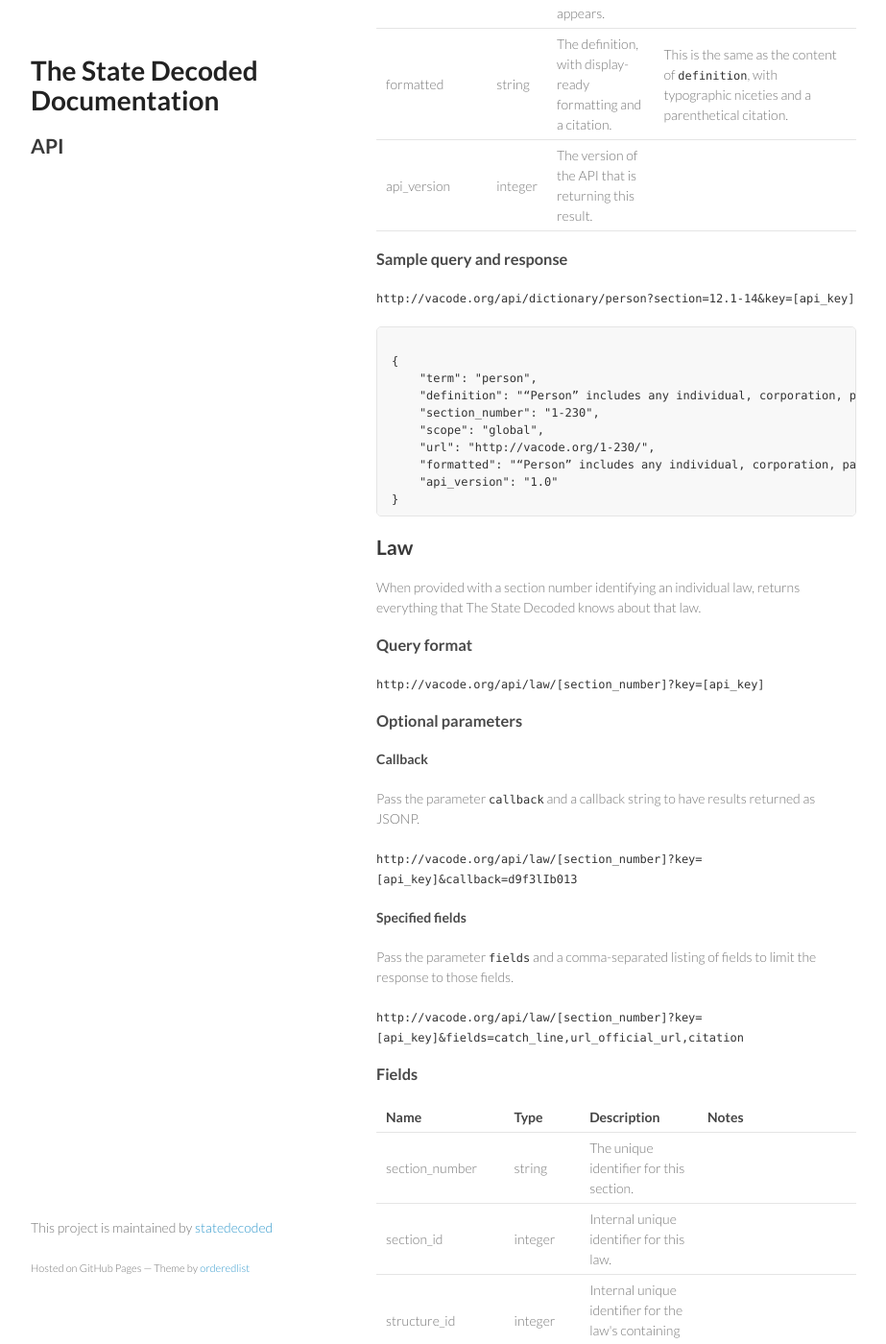
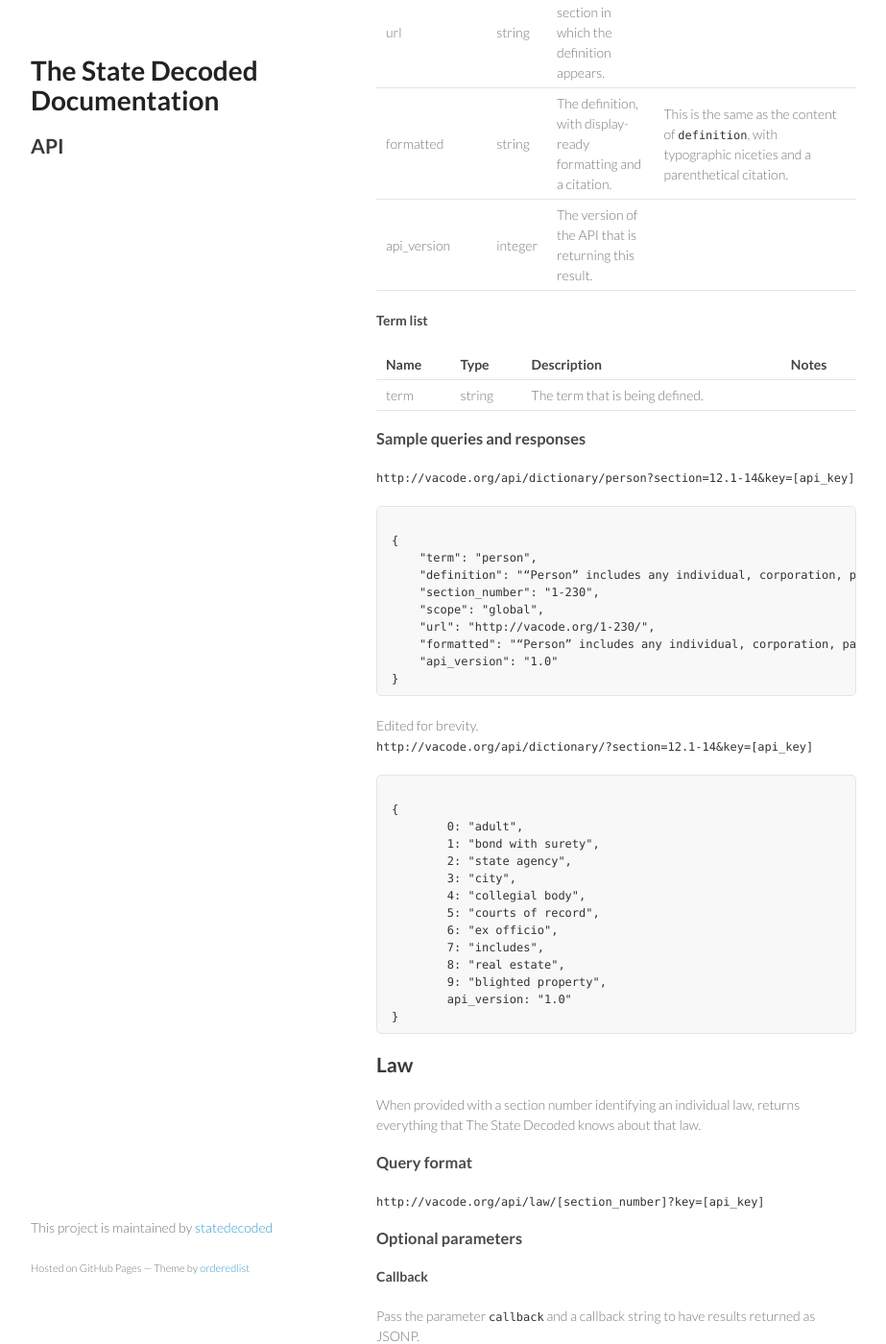
Before and after one commit to statedecoded/documentation, a Jekyll site: the page built from api.html, in a window 1280 px wide and 1400 px high, scrolled down 2516 px. Shown: the whole window at 96% size, without its empty margins (178-1101 px from the left). Built offline with Jekyll 4.4.1, drawn with Linux system fonts in a browser that asks for light colours; some of the changed text lies outside the part shown.

Commit message:
Include term lists in the Dictionary method
Per statedecoded/statedecoded#422.

```diff
--- a/api.html
+++ b/api.html
@@ -66,6 +66,7 @@
 
 <p><code>
 http://vacode.org/api/dictionary/person?section=12.1-14&amp;key=[api_key]
+http://vacode.org/api/dictionary/?section=12.1-14&amp;key=[api_key]
 </code></p>
 
 <h4>Callback</h4>
@@ -149,7 +152,30 @@
 </tbody>
 </table>
 
-<h3>Sample query and response</h3>
+<h4>Term list</h4>
+
+<table>
+<thead>
+<tr>
+<th>Name</th>
+<th>Type</th>
+<th>Description</th>
+<th>Notes</th>
+</tr>
+</thead>
+<tbody>
+
+<tr>
+<td>term</td>
+<td>string</td>
+<td>The term that is being defined.</td>
+<td></td>
+</tr>
+
+</tbody>
+</table>
+
+<h3>Sample queries and responses</h3>
 
 <p><code>
 http://vacode.org/api/dictionary/person?section=12.1-14&amp;key=[api_key]
@@ -164,6 +190,28 @@
     "url": "http://vacode.org/1-230/",
     "formatted": "“Person” includes any individual, corporation, partnership, association, cooperative, limited liability company, trust, joint venture, government, political subdivision, or any other legal or commercial entity and any successor, representative, agent, agency, or instrumentality thereof. (&lt;a href=\"http://vacode.org/1-230/\"&gt;§&amp;nbsp;1-230&lt;\/a&gt;)",
     "api_version": "1.0"
+}
+</code></pre>
+
+Edited for brevity.
+
+<p><code>
+http://vacode.org/api/dictionary/?section=12.1-14&amp;key=[api_key]
+</code></p>
+
+<pre><code>
+{
+	0: "adult",
+	1: "bond with surety",
+	2: "state agency",
+	3: "city",
+	4: "collegial body",
+	5: "courts of record",
+	6: "ex officio",
+	7: "includes",
+	8: "real estate",
+	9: "blighted property",
+	api_version: "1.0"
 }
 </code></pre>
 
```
Also changed, not shown: other parts of api.html (+2 -0 lines).
